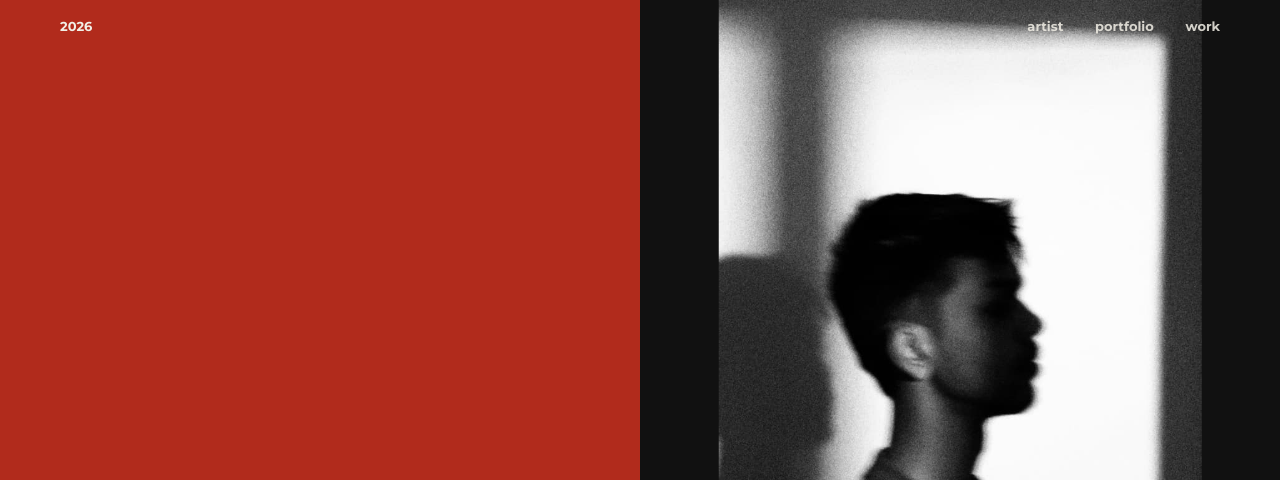
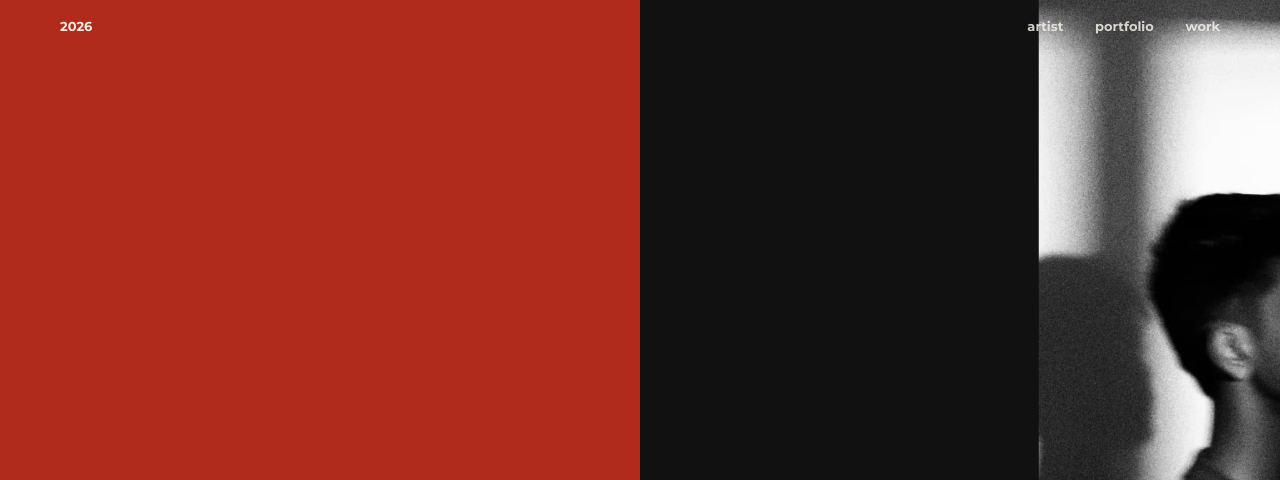
Before and after one commit to nitinkchoudhary/stashlane, a plain HTML site: page index.html in a window 1280 px wide. Shown: the top 480 px of the page. Drawn offline with Linux system fonts and the light colour scheme.

Commit message:
Update style.css

```diff
--- a/style.css
+++ b/style.css
@@ -87,7 +87,7 @@ body {
 .hero-right img {
   position: absolute;
   bottom: 0;
-  left: 50%;
+  left: 100%;
   transform: translateX(-50%);
   height: 100%;
   object-fit: cover;
```
